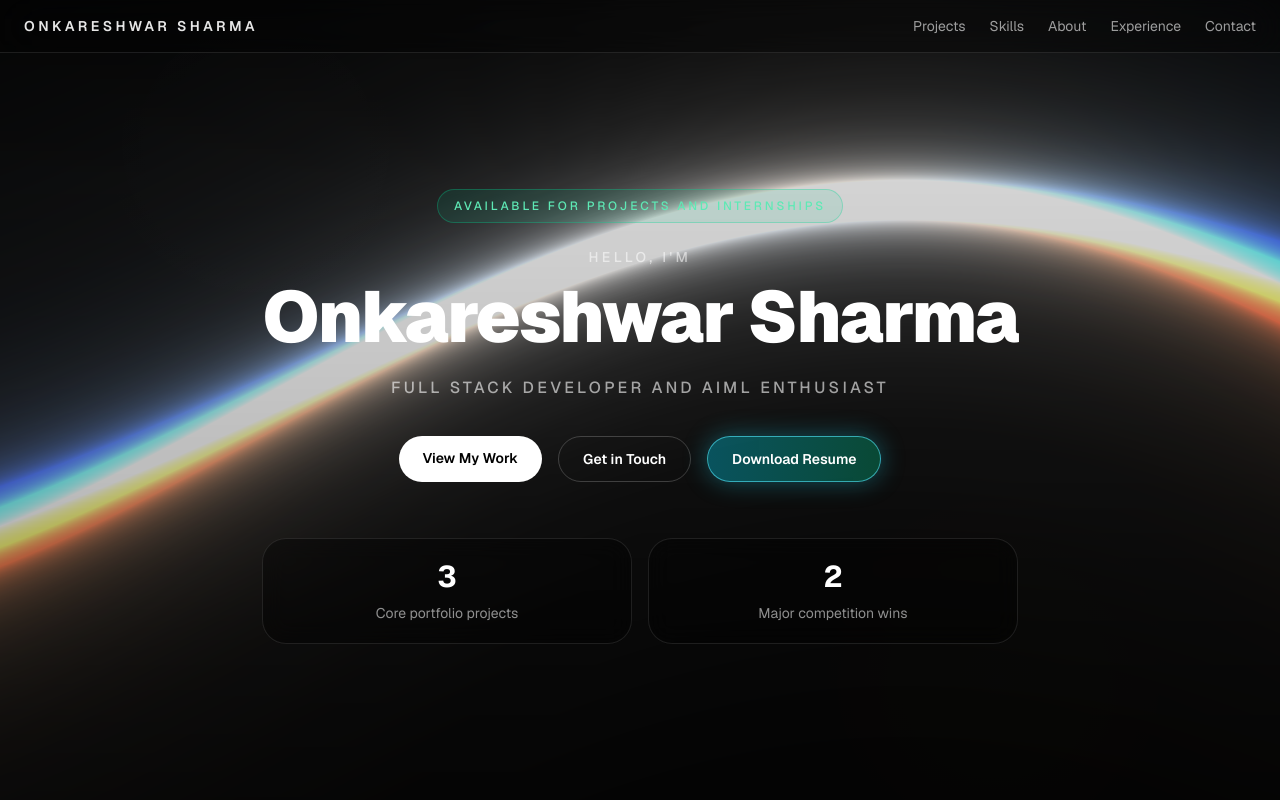
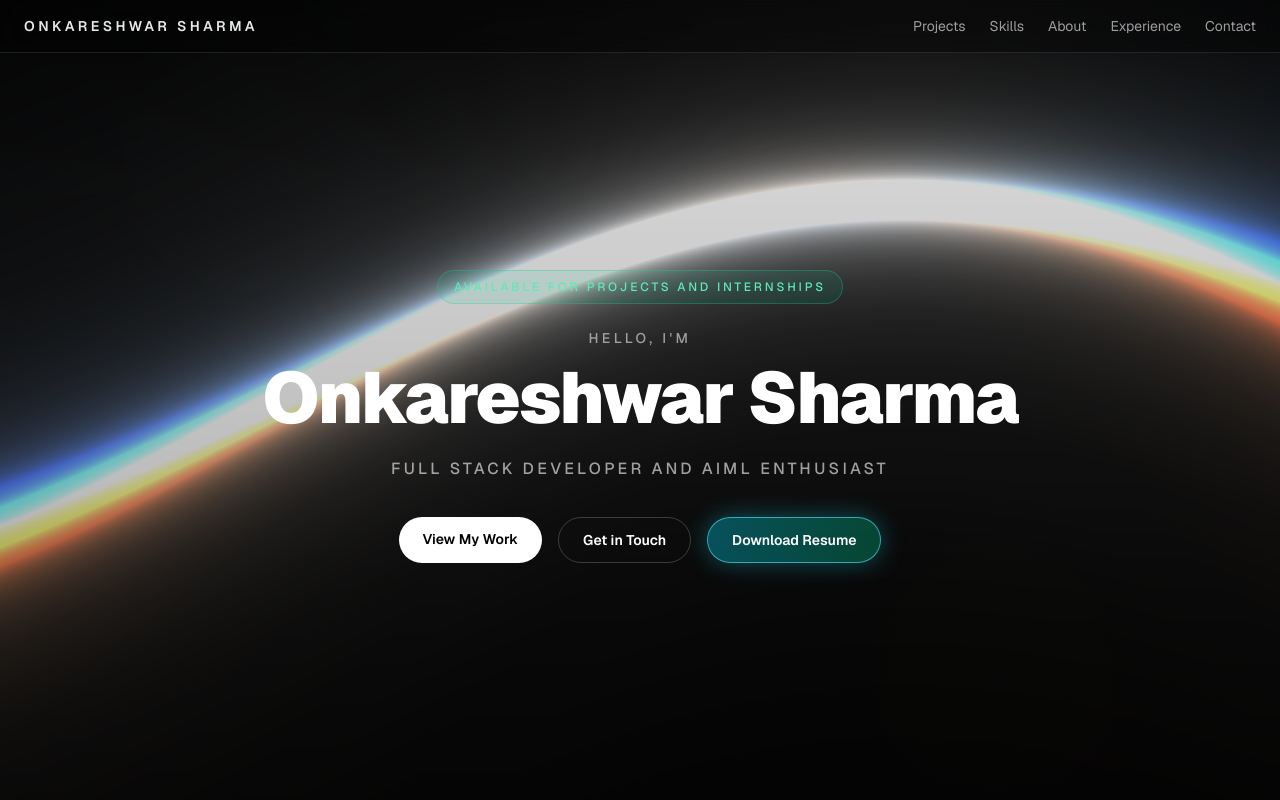
Before and after one commit to OnkarDsharma/Onkareshwar_Sharma_Resume, a Next.js app: page / in a window 1280 px wide. Shown: the top 800 px of the page. Built offline with nearby package versions, Linux system fonts and the light colour scheme.

Commit message:
removed somth

```diff
--- a/src/app/page.tsx
+++ b/src/app/page.tsx
@@ -206,16 +206,6 @@ export default function Home() {
               >
                 Download Resume
               </a>
-            </div>
-            <div className="mt-14 grid gap-4 sm:grid-cols-2">
-              <div className="rounded-3xl border border-white/10 bg-black/35 p-5 backdrop-blur-md">
-                <p className="text-3xl font-bold text-white">3</p>
-                <p className="mt-2 text-sm text-white/55">Core portfolio projects</p>
-              </div>
-              <div className="rounded-3xl border border-white/10 bg-black/35 p-5 backdrop-blur-md">
-                <p className="text-3xl font-bold text-white">2</p>
-                <p className="mt-2 text-sm text-white/55">Major competition wins</p>
-              </div>
             </div>
           </div>
         </div>
```
